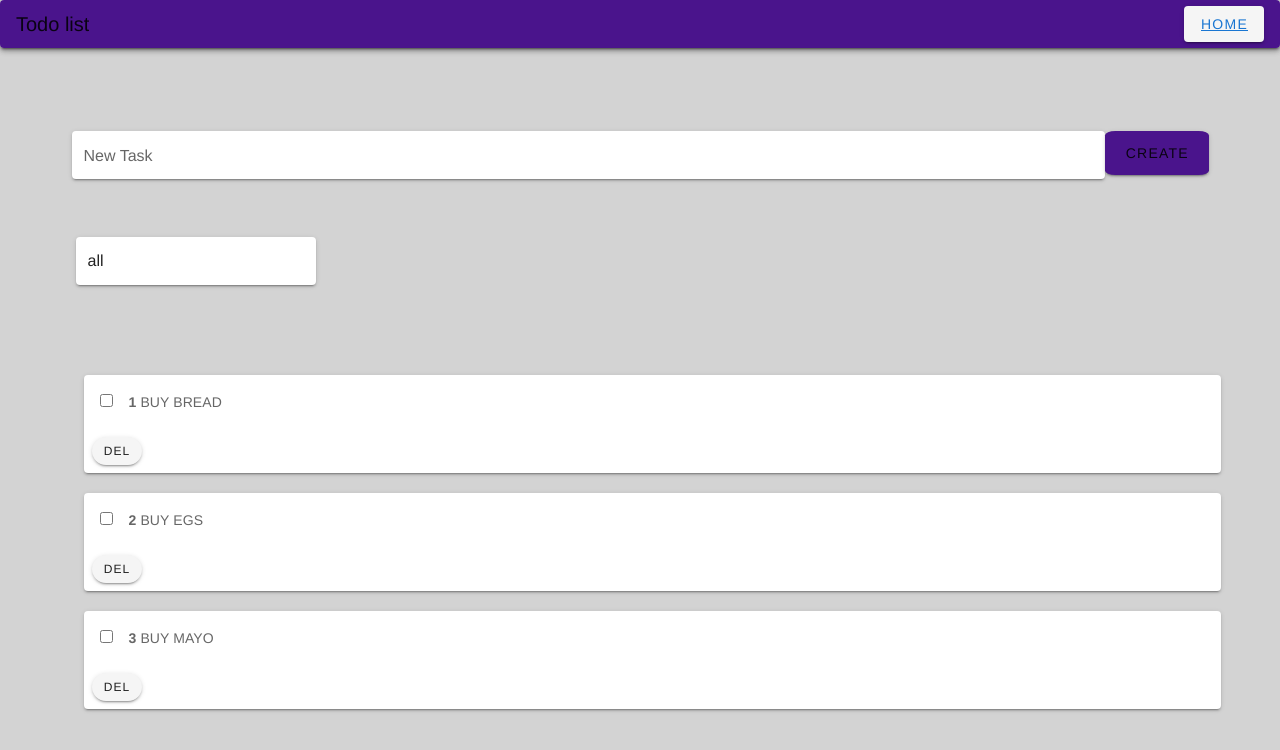
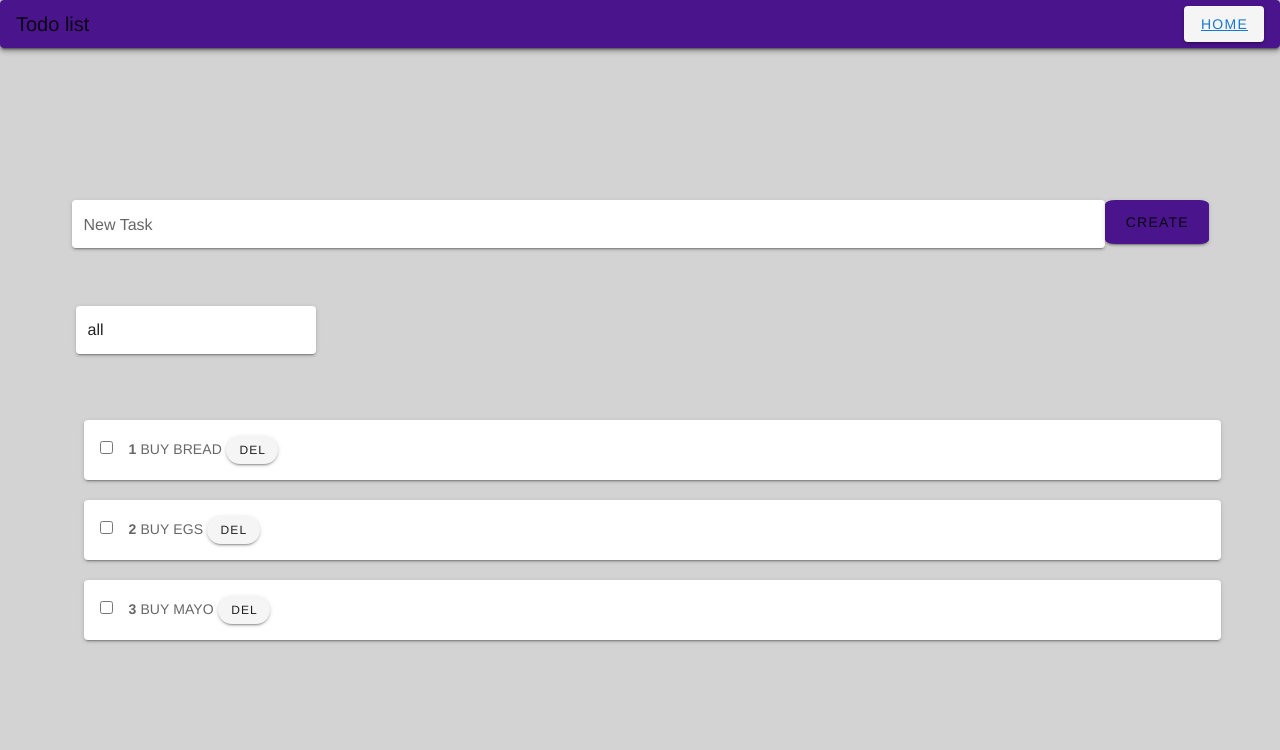
Before and after one commit to OrestTsolkovskyi/Marvel, a Vue app: page /todos in a window 1280 px wide. Shown: the top 750 px of the page. Built offline with nearby package versions, Linux system fonts and the light colour scheme.

Commit message:
Firstone

```diff
--- a/src/components/TodoItem.vue
+++ b/src/components/TodoItem.vue
@@ -6,12 +6,11 @@
       <strong>{{ index + 1 }}</strong>
       {{ todo.title | uppercase }}
       </span>
-    </v-card-text>
-    <v-card-actions>
-      <v-btn rounded small @click="$emit('remove-todo', todo.id)">
+      <v-btn
+          rounded small @click="$emit('remove-todo', todo.id)">
         Del
       </v-btn>
-    </v-card-actions>
+    </v-card-text>
   </v-card>
 </template>
 
--- a/src/views/Todos.vue
+++ b/src/views/Todos.vue
@@ -34,8 +34,6 @@
             </v-select>
           </v-col>
         </v-row>
-      </v-container>
-      <v-container>
         <Loader v-if="loading"/>
         <TodoList
             v-else-if="filteredTodos.length"
```
